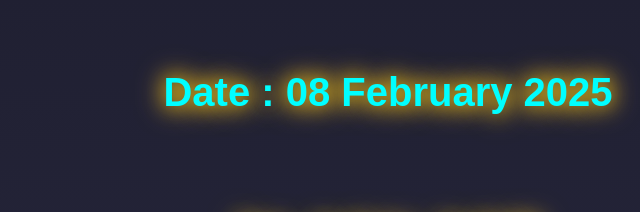
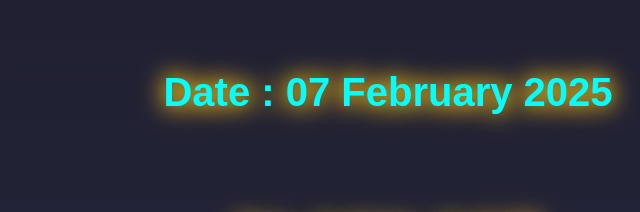
Before and after one commit to website-os/eventlist.com, a plain HTML site: page index.html in a window 1280 px wide. Shown: the part 165-377 px from the top of the page, 252-892 px from the left. Drawn offline with Linux system fonts and the light colour scheme.

Commit message:
Update index.html

```diff
--- a/index.html
+++ b/index.html
@@ -202,7 +202,7 @@
             <h1>Farewell Events List</h1>
         </div>
         <div class="header">
-            <h2>Date : 08 February 2025</h2>
+            <h2>Date : 07 February 2025</h2>
         </div>
         <div class="header">
             <h3>Time : 11:15 Am - 01:30 PM</h3>
```
